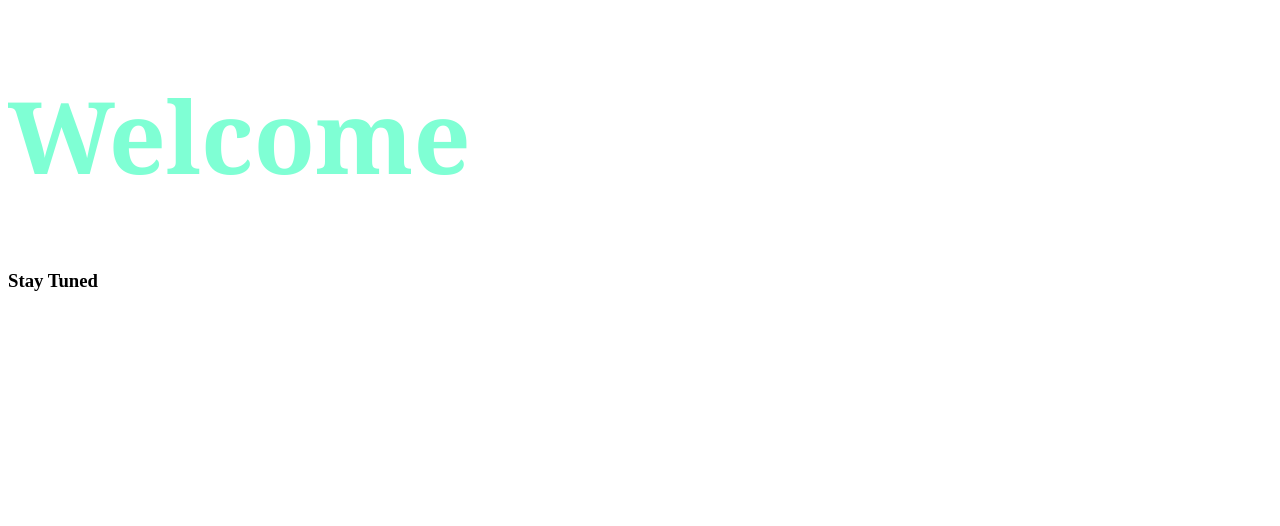
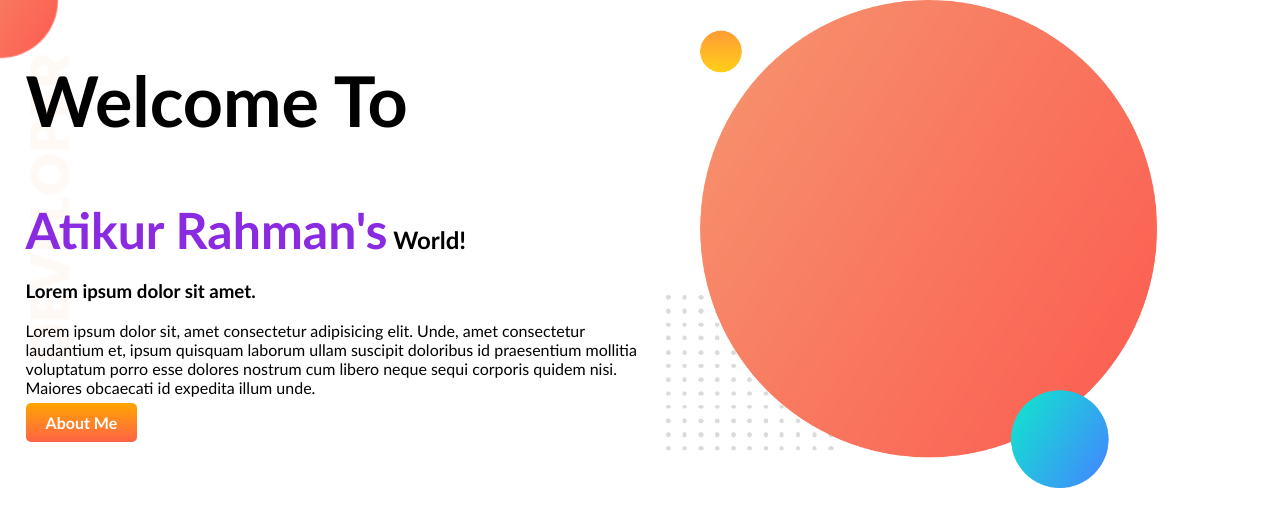
Before and after one commit to Atik452/developer-portfolio, a plain HTML site: page index.html in a window 1280 px wide. Drawn offline with Linux system fonts and the light colour scheme.

Commit message:
Top Section

```diff
--- a/index.html
+++ b/index.html
@@ -1,15 +1,41 @@
 <!DOCTYPE html>
 <html lang="en">
+
 <head>
     <meta charset="UTF-8">
     <meta name="viewport" content="width=device-width, initial-scale=1.0">
     <title>Atik's Portfolio</title>
+    <link rel="preconnect" href="https://fonts.googleapis.com">
+    <link rel="preconnect" href="https://fonts.gstatic.com" crossorigin>
+    <link href="https://fonts.googleapis.com/css2?family=Poppins&display=swap" rel="stylesheet">
     <link rel="stylesheet" href="style.css">
 
+
+
 </head>
+
 <body>
-    <h1>Welcome</h1>
-    <h3>Stay Tuned</h3>
+    <section class="top-header">
+        <div class="half-width">
+            <h1 class="MainHeader">Welcome To</h1>
+            <h1><span class="highlight">Atikur Rahman's</span> World!</h1>
+            <h3>Lorem ipsum dolor sit amet.</h3>
+            <p>Lorem ipsum dolor sit, amet consectetur adipisicing elit. Unde, amet consectetur laudantium et, ipsum
+                quisquam
+                laborum ullam suscipit doloribus id praesentium mollitia voluptatum porro esse dolores nostrum cum
+                libero
+                neque
+                sequi corporis quidem nisi. Maiores obcaecati id expedita illum unde.</p>
+            <a class="link-button" target="_blank" href="https://github.com/Atik452">About Me</a>
+        </div>
+
+
+        <div class="half-width">
+            <img src="./images/my-bg.png" alt="my-bg.png">
+
+        </div>
+    </section>
 
 </body>
+
 </html>
--- a/style.css
+++ b/style.css
@@ -1,5 +1,43 @@
-h1{
-    color: aquamarine;
-    font-family: Cambria, Cochin, Georgia, Times, 'Times New Roman', serif;
-    font-size: 100px;
+body {
+    font-family: 'Trebuchet MS', 'Lucida Sans Unicode', 'Lucida Grande', 'Lucida Sans', Arial, sans-serif;
+    margin: 0;
+
 }
+
+.MainHeader {
+    font-size: 70px;
+}
+
+.highlight {
+    font-size: 50px;
+
+    color: blueviolet;
+
+}
+
+section {
+    display: flex;
+}
+
+.half-width {
+    width: 50%;
+    padding-left: 2%;
+}
+
+.half-width img {
+    width: 80%;
+}
+
+.link-button {
+    text-decoration: none;
+    color: white;
+    font-weight: 700;
+    background-image: linear-gradient(orange, tomato);
+    padding: 10px 20px;
+    border-radius: 5px;
+}
+
+.top-header {
+    background-image: url(images/top-banner.png);
+    background-repeat: no-repeat;
+}
```
Also changed, not shown: images/jhankar.png (deleted), images/jhankar2.png (deleted).
